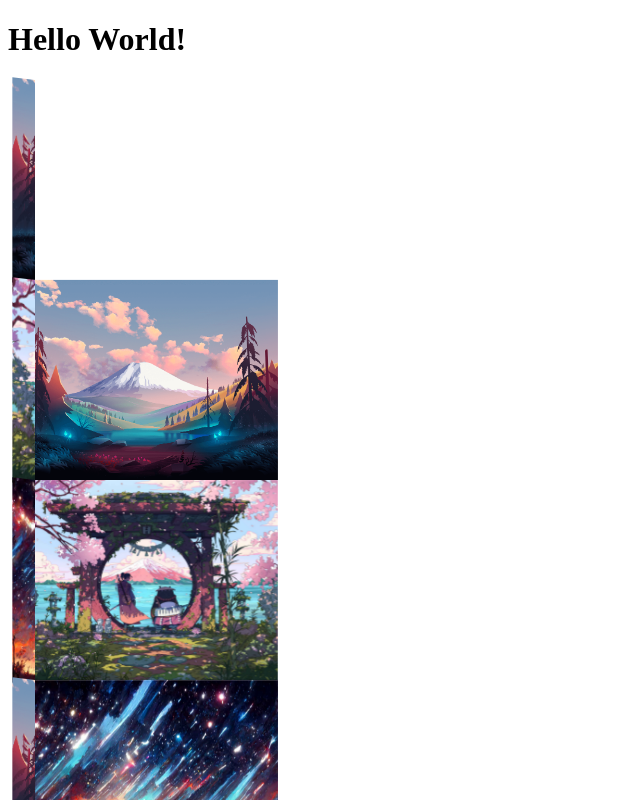
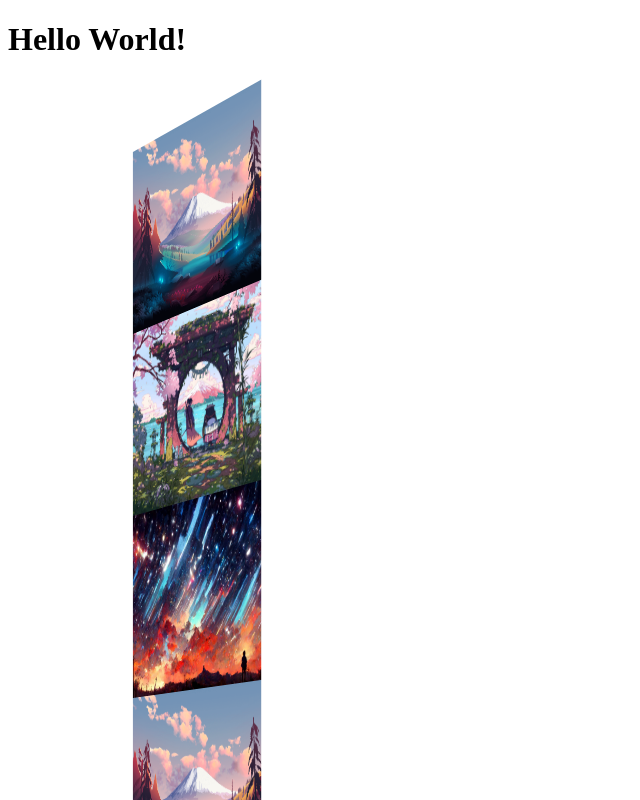
Before and after one commit to GrinZero/magic-design, a React (Vite) app: page / in a window 1280 px wide. Shown: the top 800 px of the page, without its empty margins (0-640 px from the left). Built offline with nearby package versions, Linux system fonts and the light colour scheme.

Commit message:
feat: corner-swiper 50%

```diff
--- a/src/components/swiper/corner-swiper/CornerSwiper.module.scss
+++ b/src/components/swiper/corner-swiper/CornerSwiper.module.scss
@@ -1,32 +1,32 @@
 %preserve-3d {
 	transform-style: preserve-3d;
 }
-%transtion-all {
-	transition: all 0.36s linear;
+%transtion-transform {
+	transition: transform 0.36s ease, clip-path 0.36s ease, transform-origin 0.36s ease;
+}
+
+.swiper-container {
+	@extend %transtion-transform;
 }
 
 .corner-swiper {
-	position: relative;
 	@extend %preserve-3d;
-}
 
-.swiper-item {
 	flex-shrink: 0;
-	perspective: 700px;
+	perspective: 1800px;
 	overflow: visible;
-	@extend %preserve-3d;
 }
 
 .element-3d {
 	clip-path: polygon(0 0, var(--position) 0, var(--position) 100%, 0 100%);
-	transform: rotateX(0deg) rotateY(var(--rotate));
+	transform: rotateX(0deg) rotateY(var(--rotate)) translateX(1px);
 	transform-origin: var(--position);
 	@extend %preserve-3d;
-	@extend %transtion-all;
+	@extend %transtion-transform;
 }
 
 .element-2d {
 	clip-path: polygon(var(--position) 0, 100% 0, 100% 100%, var(--position) 100%);
 	@extend %preserve-3d;
-	@extend %transtion-all;
+	@extend %transtion-transform;
 }
--- a/src/components/swiper/corner-swiper/CornerSwiper.tsx
+++ b/src/components/swiper/corner-swiper/CornerSwiper.tsx
@@ -6,13 +6,15 @@ import styles from './CornerSwiper.module.scss';
 interface CornerSwiperProps extends SwiperProps {
 	defaultMargin?: boolean;
 	rotate?: string;
+	position?: number | string;
 }
 
 const CornerSwiper: React.FC<CornerSwiperProps> = ({
 	defaultCurrent = 0,
 	defaultMargin = true,
 	children,
-	rotate = '45deg',
+	position = '20%',
+	rotate = '-45deg',
 	className = '',
 	// autoplay,
 	// duration,
@@ -24,44 +26,45 @@ const CornerSwiper: React.FC<CornerSwiperProps> = ({
 		if (!defaultMargin) {
 			return childList;
 		}
-		return childList.map((child, index) => {
-			const position = 10;
-			const positionStr = `${position}%`;
-			const element3D = React.cloneElement(child, {
+		return childList.map((child) =>
+			React.cloneElement(child, {
 				...child.props,
-				key: `${child.key}-Left`,
-				className: `mg-relative mg-overflow-hidden ${styles['element-3d']} ${child.props.className}`,
-				// eslint-disable-next-line @typescript-eslint/naming-convention
-				style: { '--position': positionStr, '--rotate': rotate },
-			});
-			const element2D = React.cloneElement(child, {
-				...child.props,
-				key: `${child.key}-Right`,
-				className: `mg-absolute mg-overflow-hidden mg-top-0 mg-left-0 ${styles['element-2d']} ${child.props.className}`,
-				// eslint-disable-next-line @typescript-eslint/naming-convention
-				style: { '--position': positionStr },
-			});
+				className: `${child.props.className || ''} mg-mr-5`,
+			}),
+		);
+	}, [children, defaultMargin]);
 
-			const baseClassName = `${child.props.className || ''} mg-mr-5 mg-relative ${
-				styles['swiper-item']
-			}`;
-			const element = (
-				<div key={child.key || index} className={baseClassName}>
-					{[element3D, element2D]}
-				</div>
-			);
-			return element;
-		});
-	}, [children, defaultMargin]);
+	const swiperElement = (
+		<div
+			className={`mg-w-full mg-h-full mg-flex-row  mg-overflow-hidden mg-flex mg-flex-nowrap ${className}`}
+		>
+			{childrenList}
+		</div>
+	);
+
+	const translateDistance = -100;
+	const element3D = React.cloneElement(swiperElement, {
+		...swiperElement.props,
+		className: `mg-relative ${styles['element-3d']} ${swiperElement.props.className}`,
+		// eslint-disable-next-line @typescript-eslint/naming-convention
+		style: { '--position': position, '--rotate': rotate },
+	});
+	const element2D = React.cloneElement(swiperElement, {
+		...swiperElement.props,
+		className: `mg-absolute mg-top-0 mg-left-0 ${styles['element-2d']} ${swiperElement.props.className}`,
+		// eslint-disable-next-line @typescript-eslint/naming-convention
+		style: { '--position': position },
+	});
 
 	return (
 		<div
-			className={`mg-w-full mg-h-full mg-flex-row mg-flex mg-flex-nowrap mg-relative ${styles.cornerSwiper} ${className}`}
-			style={{
-				transform: `translateX(-${currentIndex * 100}%)`,
-			}}
+			className={`${styles['swiper-container']}`}
+			style={{ transform: `translatex(${translateDistance * currentIndex}px)` }}
 		>
-			{childrenList}
+			<div className={`mg-w-full mg-h-full mg-relative ${styles['corner-swiper']}`}>
+				{element3D}
+				{element2D}
+			</div>
 		</div>
 	);
 };
```
